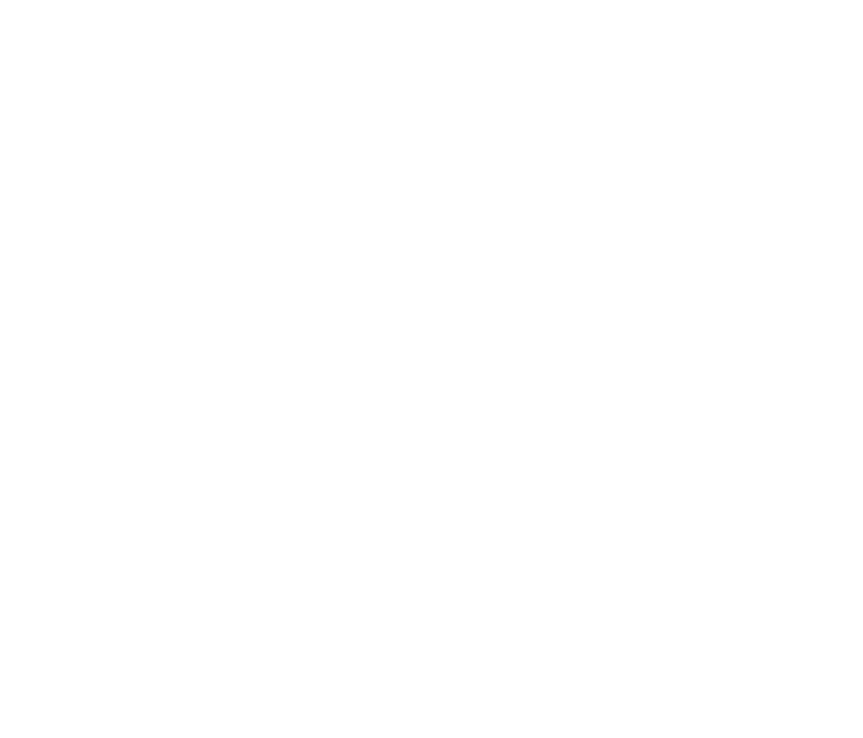
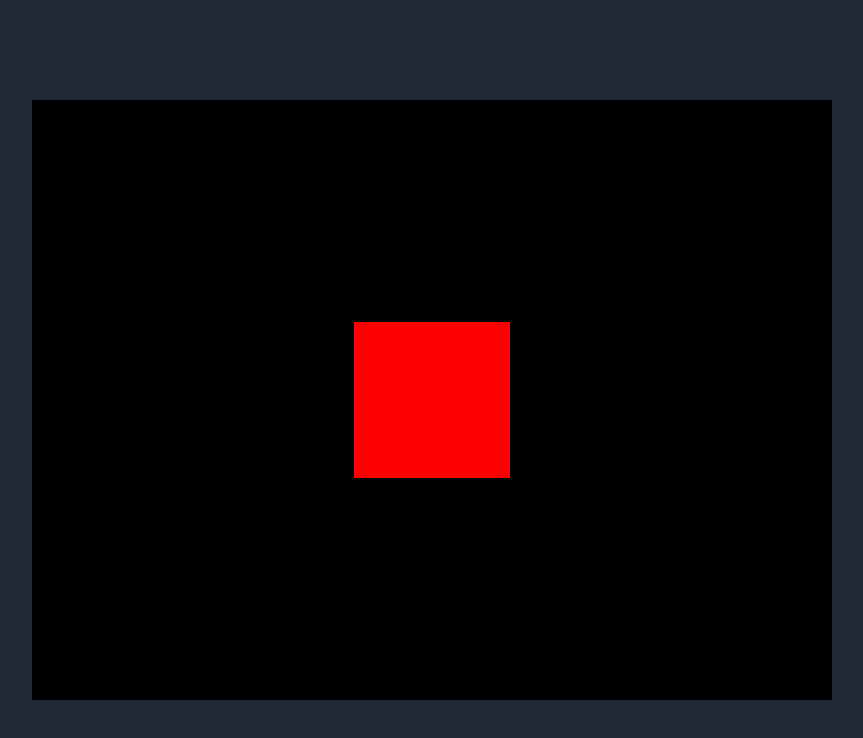
Before and after one commit to helgardferreira/threejs-journey, a website built with webpack: page src/index.html in a window 1280 px wide. Shown: the whole page, without its empty margins (208-1071 px from the left). Built offline with nearby package versions, Linux system fonts and the light colour scheme.

Commit message:
feat: Complete "Basics - Basic scene"

```diff
--- /dev/null
+++ b/src/createCanvas.js
@@ -0,0 +1,8 @@
+export default function createCanvas() {
+  const canvas = document.createElement("canvas");
+
+  const container = document.getElementById("root");
+  container.appendChild(canvas);
+
+  return canvas;
+}
--- /dev/null
+++ b/src/index.css
@@ -0,0 +1,13 @@
+html,
+body {
+  background-color: #1f2937;
+  margin: 0;
+  padding: 0;
+}
+
+#root {
+  display: grid;
+  place-items: center;
+  width: 100vw;
+  height: 100vh;
+}
--- a/src/index.html
+++ b/src/index.html
@@ -7,5 +7,7 @@
 
     <title>ThreeJS Journey - Basic Scene</title>
   </head>
-  <body></body>
+  <body>
+    <div id="root"></div>
+  </body>
 </html>
--- a/src/index.js
+++ b/src/index.js
@@ -1,3 +1,32 @@
 import * as THREE from "three";
+import createCanvas from "./createCanvas";
+import "./index.css";
 
-console.log(THREE);
+const scene = new THREE.Scene();
+
+// Red cube
+const geometry = new THREE.BoxGeometry(1, 1, 1);
+const material = new THREE.MeshBasicMaterial({ color: 0xff0000 });
+const redCube = new THREE.Mesh(geometry, material);
+
+scene.add(redCube);
+
+// Sizes
+const sizes = {
+  width: 800,
+  height: 600,
+};
+
+// Camera
+const camera = new THREE.PerspectiveCamera(75, sizes.width / sizes.height); // aspect-ratio: 800wx600h
+camera.position.z = 3;
+scene.add(camera);
+
+// Renderer
+const canvas = createCanvas(sizes);
+const renderer = new THREE.WebGLRenderer({
+  canvas,
+});
+
+renderer.setSize(sizes.width, sizes.height);
+renderer.render(scene, camera);
```
